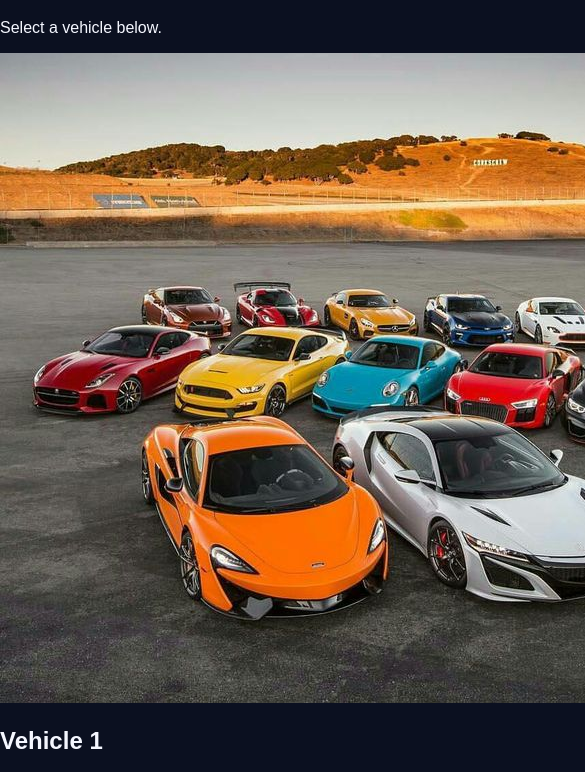
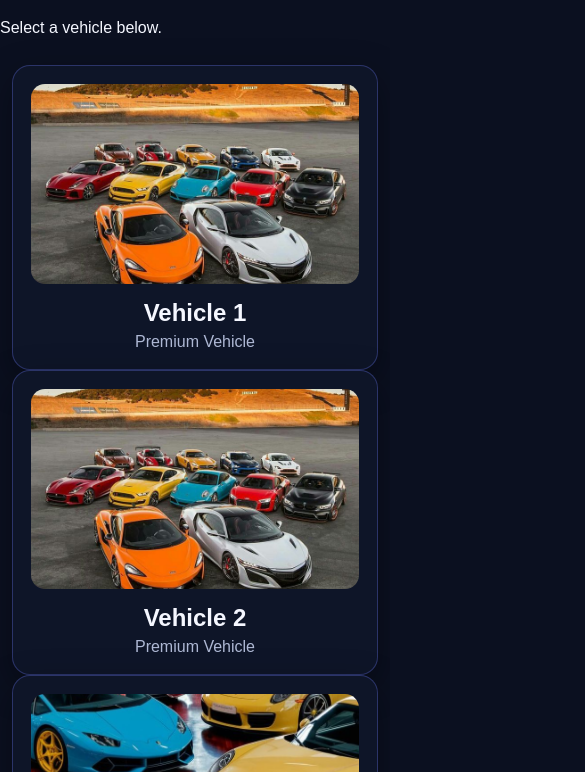
Before and after one commit to montygamer006-wq/grandmobile_hcks-, a website: page public/cars.html in a window 390 px wide. Shown: the part 61-833 px from the top of the page, 585 px wide, since content can reach past the window. Drawn offline with Linux system fonts and the light colour scheme; files whose address does not match are found by name.

Commit message:
Update style.css
Add cars page styling

````diff
--- a/public/style.css
+++ b/public/style.css
@@ -51,3 +51,61 @@ th, td { text-align:left; padding:11px; border-bottom:1px solid #303b5a; vertica
   table { font-size:12px; }
   th, td { padding:7px; }
 }
+```css
+/* Cars page */
+
+.cars-grid {
+  display: grid;
+  grid-template-columns: repeat(2, minmax(0, 1fr));
+  gap: 24px;
+  width: 100%;
+  max-width: 1100px;
+  margin: 30px auto;
+  padding: 20px;
+}
+
+.car-card {
+  background: rgba(15, 23, 42, 0.95);
+  border: 1px solid rgba(109, 124, 255, 0.3);
+  border-radius: 18px;
+  padding: 18px;
+  text-align: center;
+  box-shadow: 0 12px 35px rgba(0, 0, 0, 0.35);
+  overflow: hidden;
+  transition: transform 0.2s ease, box-shadow 0.2s ease;
+}
+
+.car-card:hover {
+  transform: translateY(-5px);
+  box-shadow: 0 18px 45px rgba(0, 0, 0, 0.5);
+}
+
+.car-card img {
+  width: 100%;
+  height: 220px;
+  object-fit: cover;
+  display: block;
+  border-radius: 14px;
+  margin-bottom: 15px;
+}
+
+.car-card h2 {
+  margin: 10px 0 6px;
+}
+
+.car-card p {
+  margin: 0;
+  color: #aeb8d4;
+}
+
+@media (max-width: 700px) {
+  .cars-grid {
+    grid-template-columns: 1fr;
+    padding: 12px;
+  }
+
+  .car-card img {
+    height: 200px;
+  }
+}
+```
````
